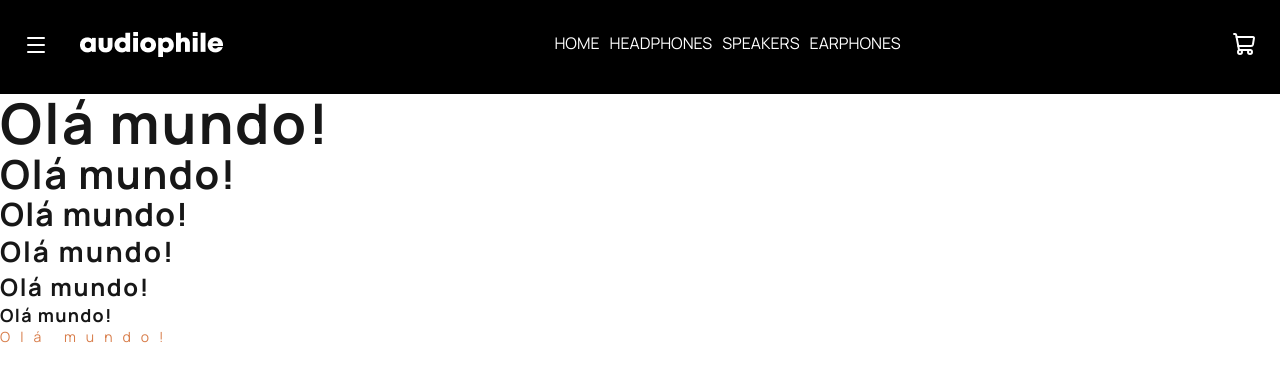
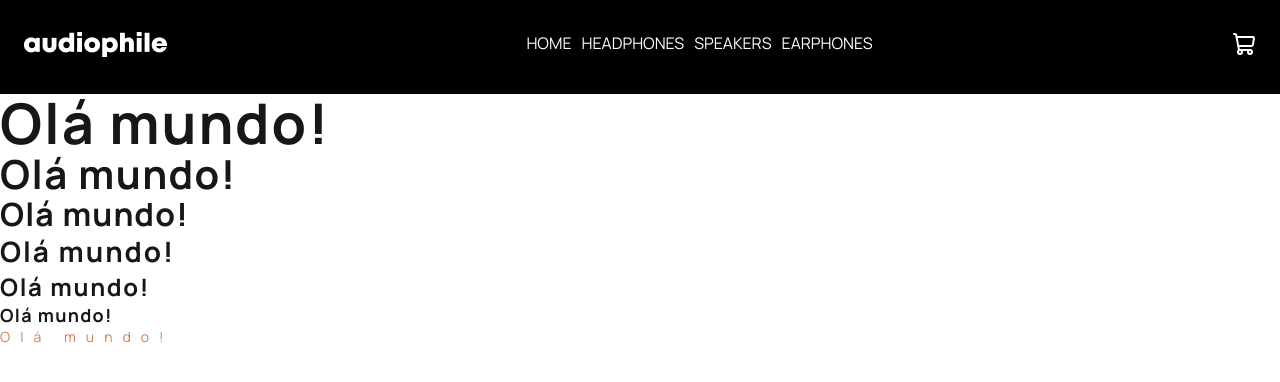
Before and after one commit to kellycsantos/audiophile, a Next.js app: page / in a window 1280 px wide. Shown: the top 382 px of the page. Built offline with nearby package versions, Linux system fonts and the light colour scheme.

Commit message:
fix: escondendo icone menu desktop

```diff
--- a/src/app/components/Navbar/navbar.module.scss
+++ b/src/app/components/Navbar/navbar.module.scss
@@ -58,6 +58,11 @@
 
 @media screen and (min-width: 768px) {
     .navbar {
+        section{
+            .btn_menu{
+                display: none;
+            }
+        }
         .nav_section {
 
             position: static;
```
